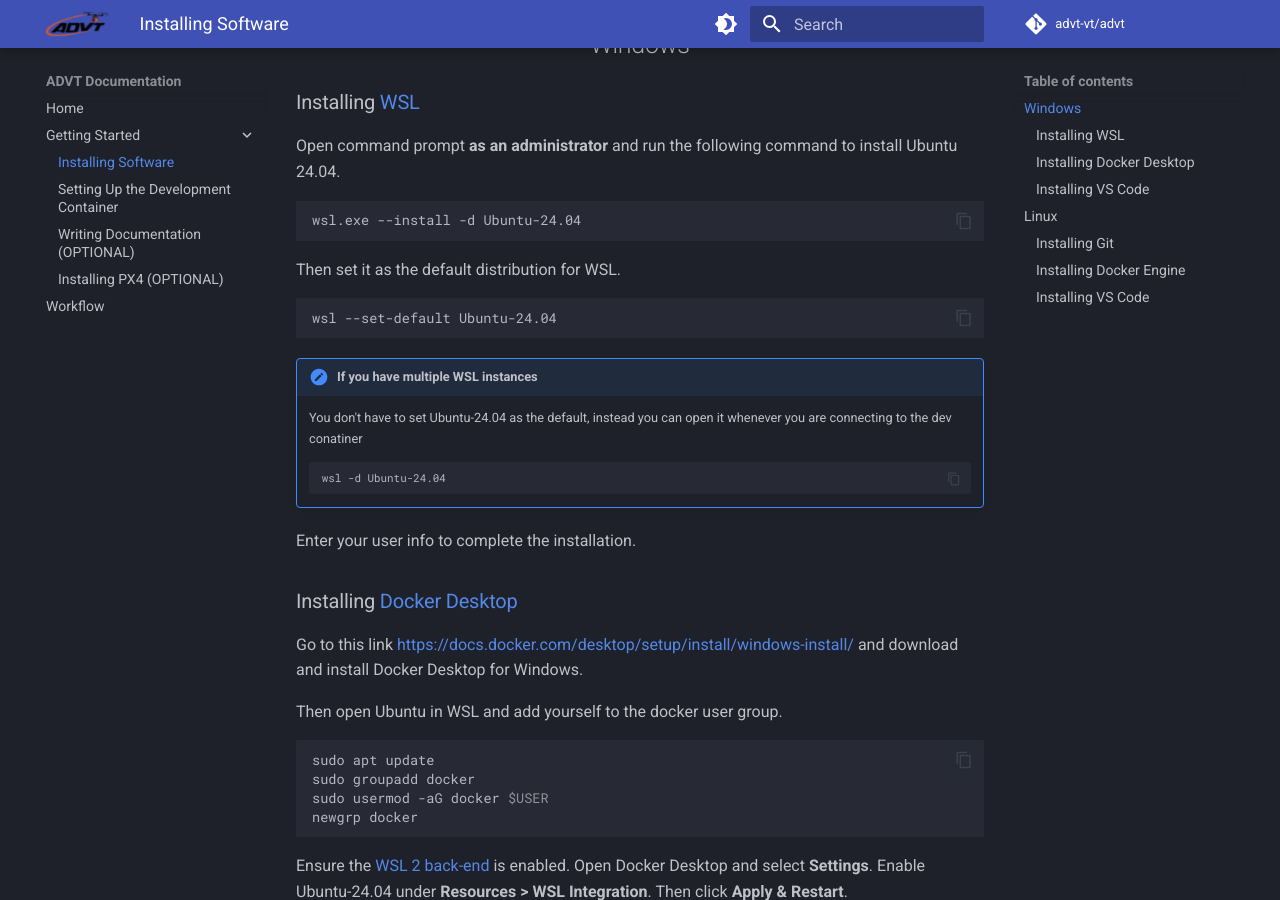
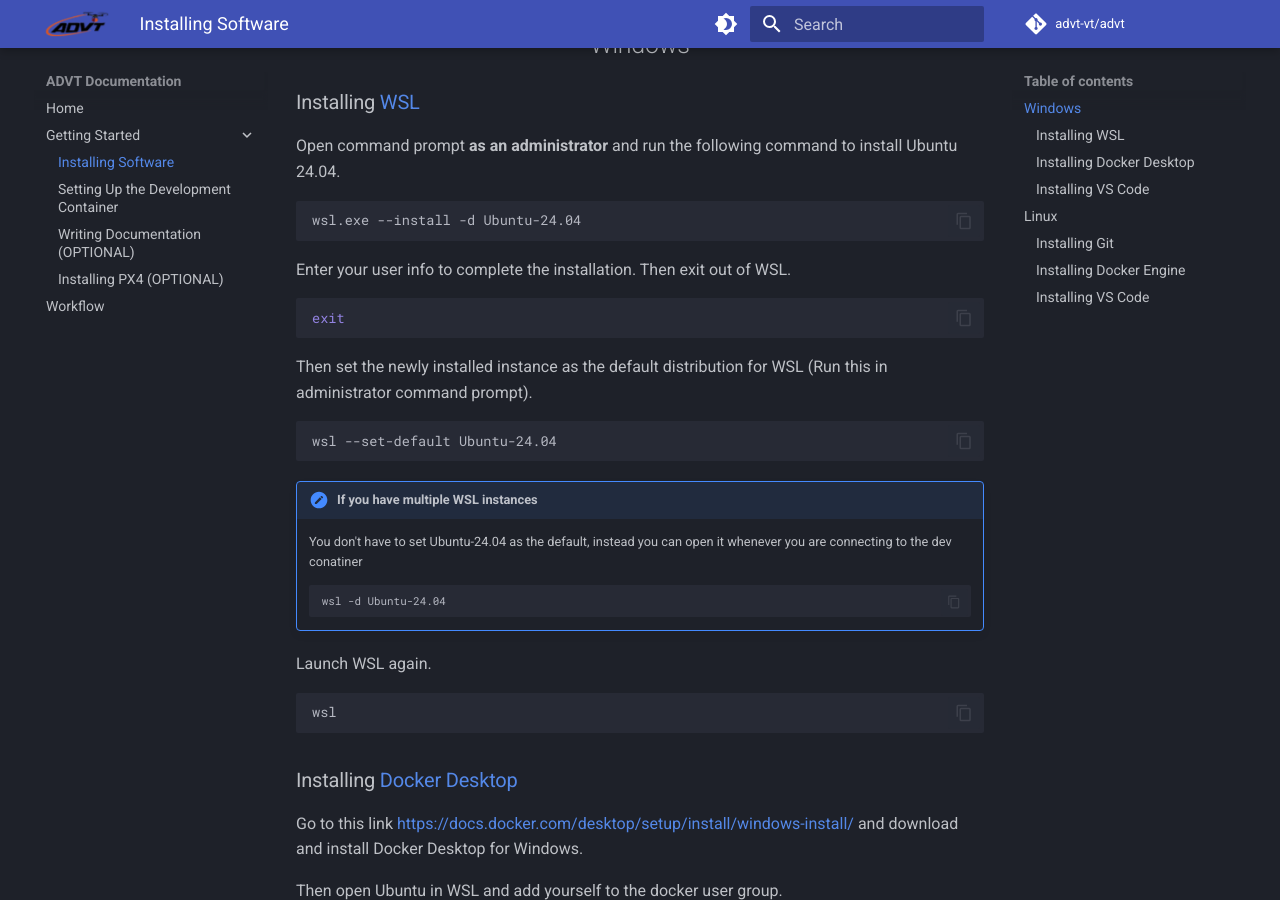
Before and after one commit to advt-vt/advt-vt.github.io, an MkDocs documentation site: the page built from docs/getting_started/installing_software.md, in a window 1280 px wide and 900 px high, scrolled down 334 px. Built offline with MkDocs 1.6.1 and Material for MkDocs 9.7.7, drawn with Linux system fonts in a browser that asks for light colours; comment, search, counter and statistics services are not loaded.

Commit message:
Add more details for wsl install

````diff
--- a/docs/getting_started/installing_software.md
+++ b/docs/getting_started/installing_software.md
@@ -20,7 +20,13 @@
 wsl.exe --install -d Ubuntu-24.04
 ```
 
-Then set it as the default distribution for WSL.
+Enter your user info to complete the installation. Then exit out of WSL.
+
+``` bash
+exit
+```
+
+Then set the newly installed instance as the default distribution for WSL (Run this in administrator command prompt).
 
 ``` bash
 wsl --set-default Ubuntu-24.04
@@ -32,7 +38,11 @@
     wsl -d Ubuntu-24.04
     ```
 
-Enter your user info to complete the installation.
+Launch WSL again.
+
+``` bash
+wsl
+```
 
 ### Installing [Docker Desktop](https://docs.docker.com/desktop/setup/install/windows-install/)
 
````
